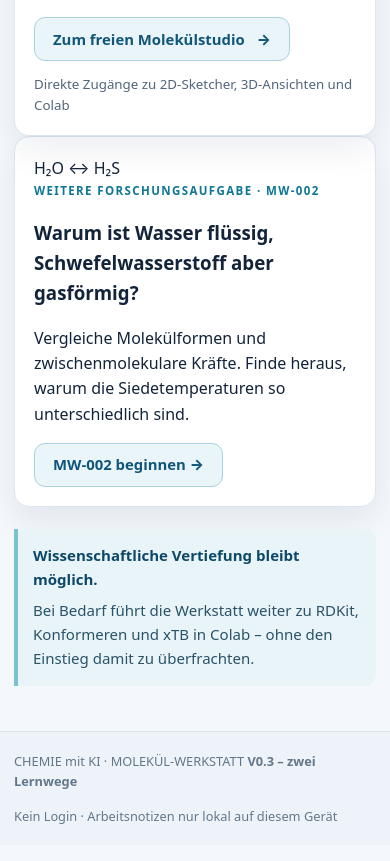
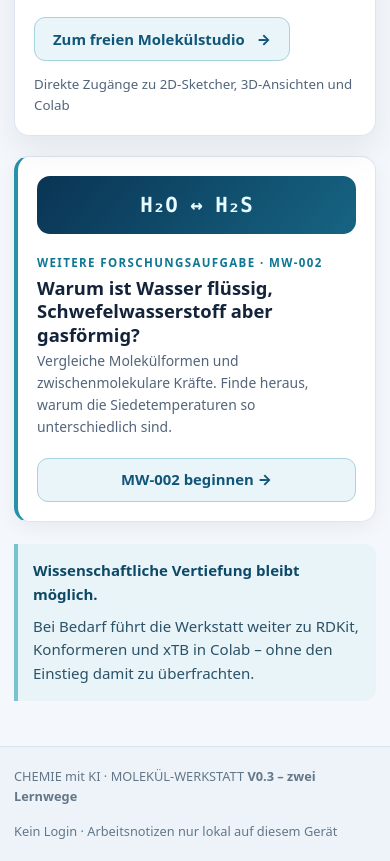
Before and after one commit to ekerzendorfer/MOLEKUELWERKSTATT, a plain HTML site: page index.html in a window 390 px wide. Shown: the part 1400-2261 px from the top of the page. Drawn offline with Linux system fonts and the light colour scheme.

Commit message:
Add responsive compact MW-002 invitation on the workshop home screen

```diff
--- a/styles.css
+++ b/styles.css
@@ -66,6 +66,15 @@ button:focus-visible,a:focus-visible,input:focus-visible,textarea:focus-visible{
 .btn-outline:hover{background:#ebf7fc}
 .btn:disabled{opacity:.55;cursor:not-allowed}
 .info-strip{display:flex;align-items:baseline;gap:8px;flex-wrap:wrap;margin-top:22px;padding:19px 23px;border-left:4px solid #77c4d0;background:#e9f4f8;border-radius:0 12px 12px 0;color:#2a5268;font-size:.94rem}
+.next-case{display:flex;align-items:center;gap:20px;padding:21px 24px;margin-top:20px;border-left:4px solid #2691a8;box-shadow:0 5px 20px rgba(14,36,62,.06)}
+.next-case-symbol{display:grid;place-items:center;flex:0 0 126px;min-height:84px;border-radius:13px;background:linear-gradient(130deg,#0a3454,#166482);color:#e5fbff;font:bold 1.3rem ui-monospace,Consolas,monospace;white-space:nowrap}
+.next-case-copy{flex:1;min-width:0}
+.next-case-copy .eyebrow{margin-bottom:3px}
+.next-case h3{font-size:1.15rem;margin:0 0 4px;line-height:1.28}
+.next-case p:last-child{font-size:.87rem;color:var(--muted);margin:0}
+.next-case .btn{flex-shrink:0}
+@media(max-width:800px){.next-case{flex-wrap:wrap}.next-case-symbol{flex-basis:95px;min-height:70px}.next-case .btn{margin-left:auto}}
+@media(max-width:520px){.next-case-symbol{flex:1 1 100%;min-height:58px}.next-case .btn{width:100%}}
 .info-strip strong{color:#0d4967}
 .view-heading{display:flex;justify-content:space-between;gap:25px;align-items:flex-start;margin-bottom:23px}
 .work-layout{display:grid;grid-template-columns:minmax(0,1.65fr) minmax(265px,.85fr);gap:20px;align-items:start}
```
